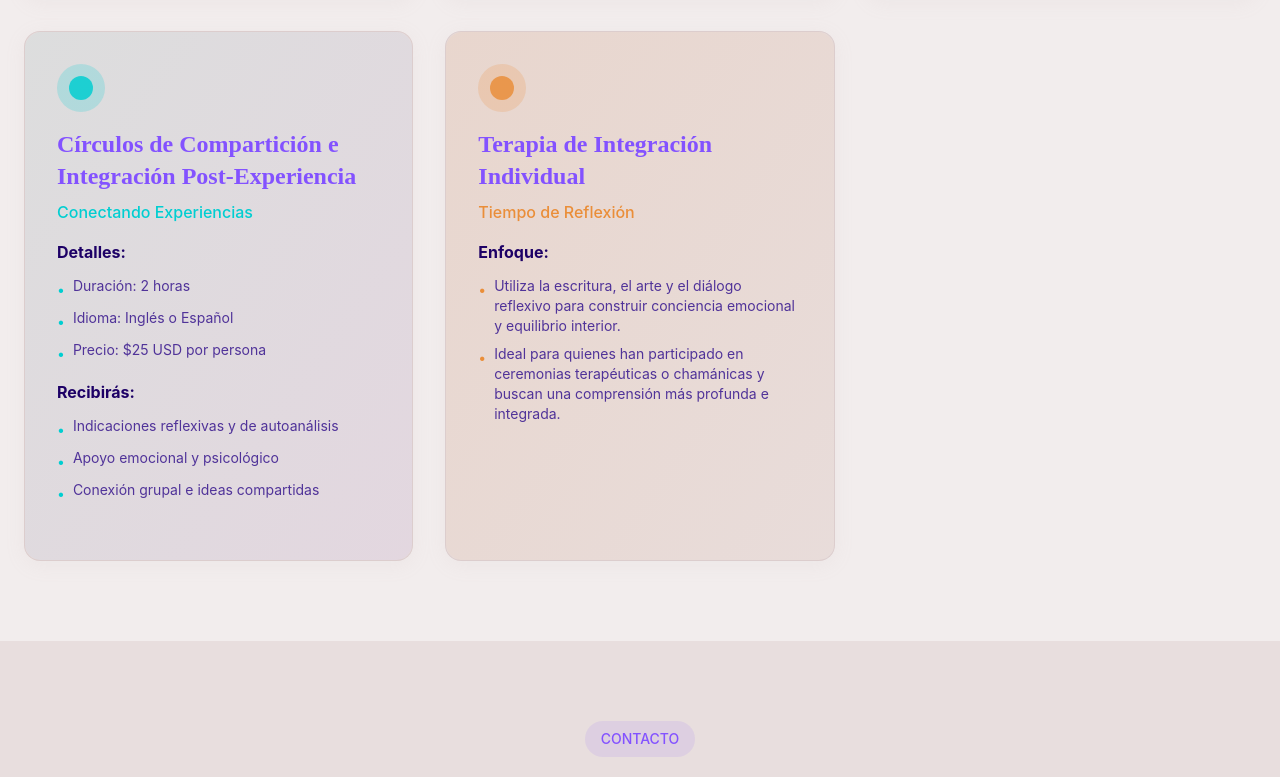
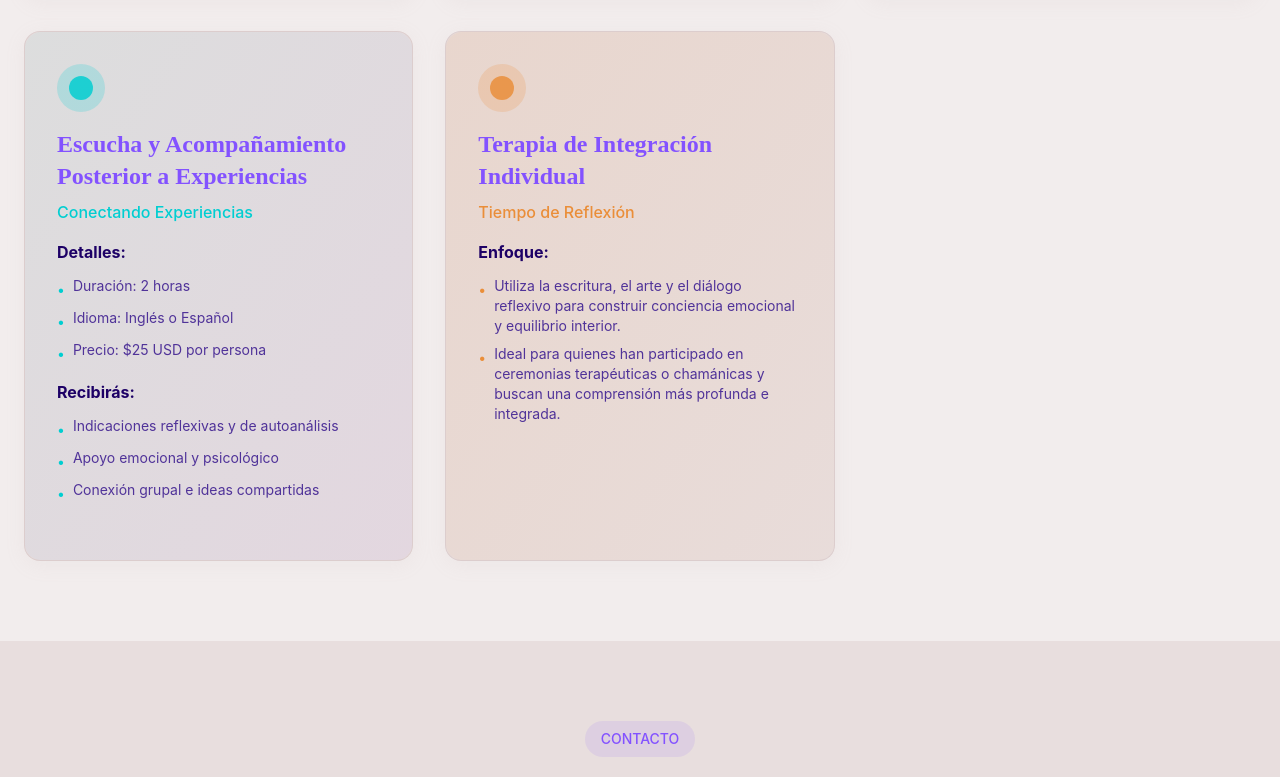
Before and after one commit to loveruleslife/paocha-mindbloom-site, a React (Vite) app: page / in a window 1280 px wide. Shown: the part 3702-4479 px from the top of the page. Built offline with nearby package versions, Linux system fonts and the light colour scheme; the HTML template or start-up script is replaced by a standard one.

Commit message:
Update Spanish translation for "circles de comparticion"

```diff
--- a/src/contexts/LanguageContext.tsx
+++ b/src/contexts/LanguageContext.tsx
@@ -95,8 +95,9 @@ const translations = {
     'service.preparation.tools.list': ['Meditaciones', 'Técnicas de respiración', 'Ejercicios reflexivos', 'Prácticas de anclaje'],
     'service.preparation.closing': 'Este proceso te ayuda a acercarte a tu experiencia desde un lugar de consciencia, apertura, confianza y respeto por tu viaje personal.',
 
-    'service.integration.title': 'Círculos de Compartición e Integración Post-Experiencia',
+    'service.integration.title': 'Escucha y Acompañamiento Posterior a Experiencias',
     'service.integration.subtitle': 'Conectando Experiencias',
+    'service.integration.intro': 'Un espacio grupal en línea, guiado por una psicóloga especializada en estados amplificados de consciencia. El objetivo es escuchar diferentes experiencias, compartir reflexiones y explorar juntos el antes, durante y después de la experiencia con medicina o estados expandidos.',
     'service.integration.gain': 'Recibirás:',
     'service.integration.gain.list': ['Indicaciones reflexivas y de autoanálisis', 'Apoyo emocional y psicológico', 'Conexión grupal e ideas compartidas'],
     'service.integration.details': 'Detalles:',
```
